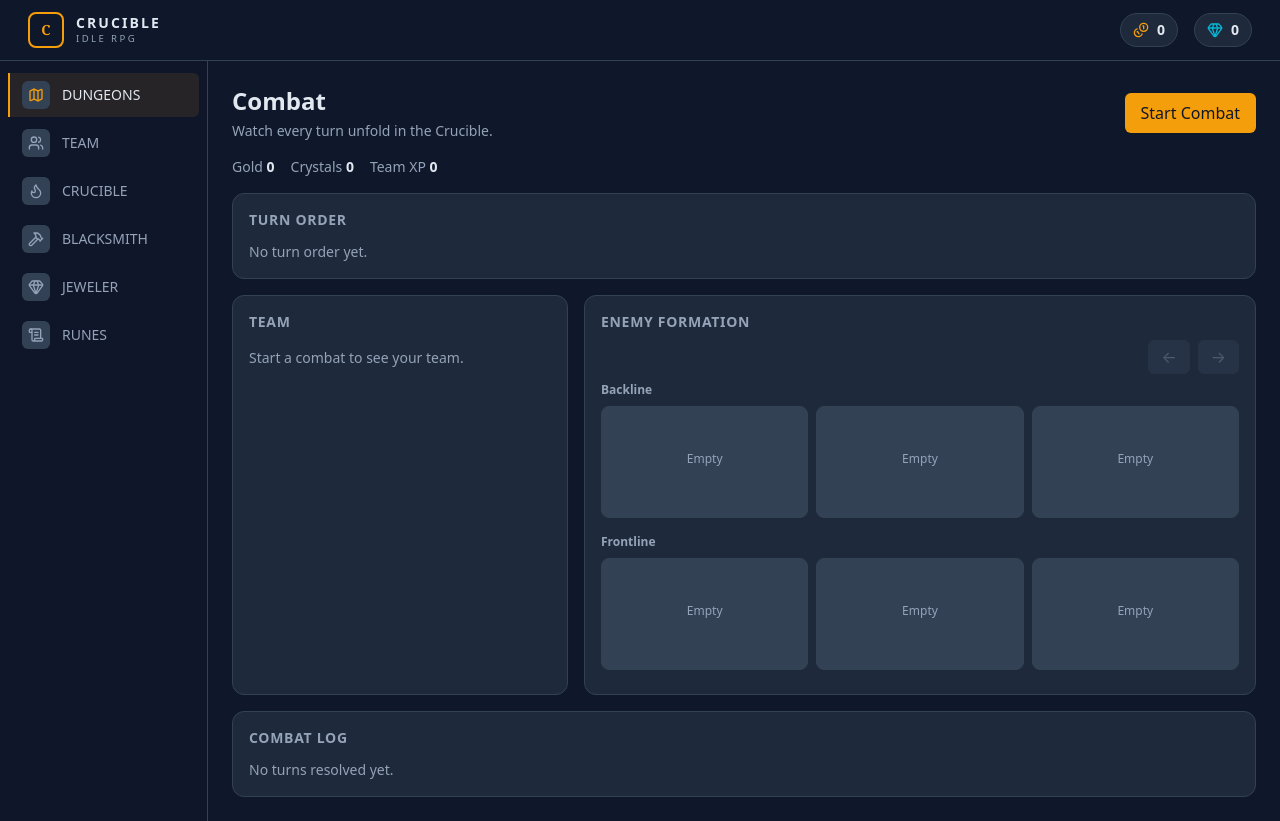
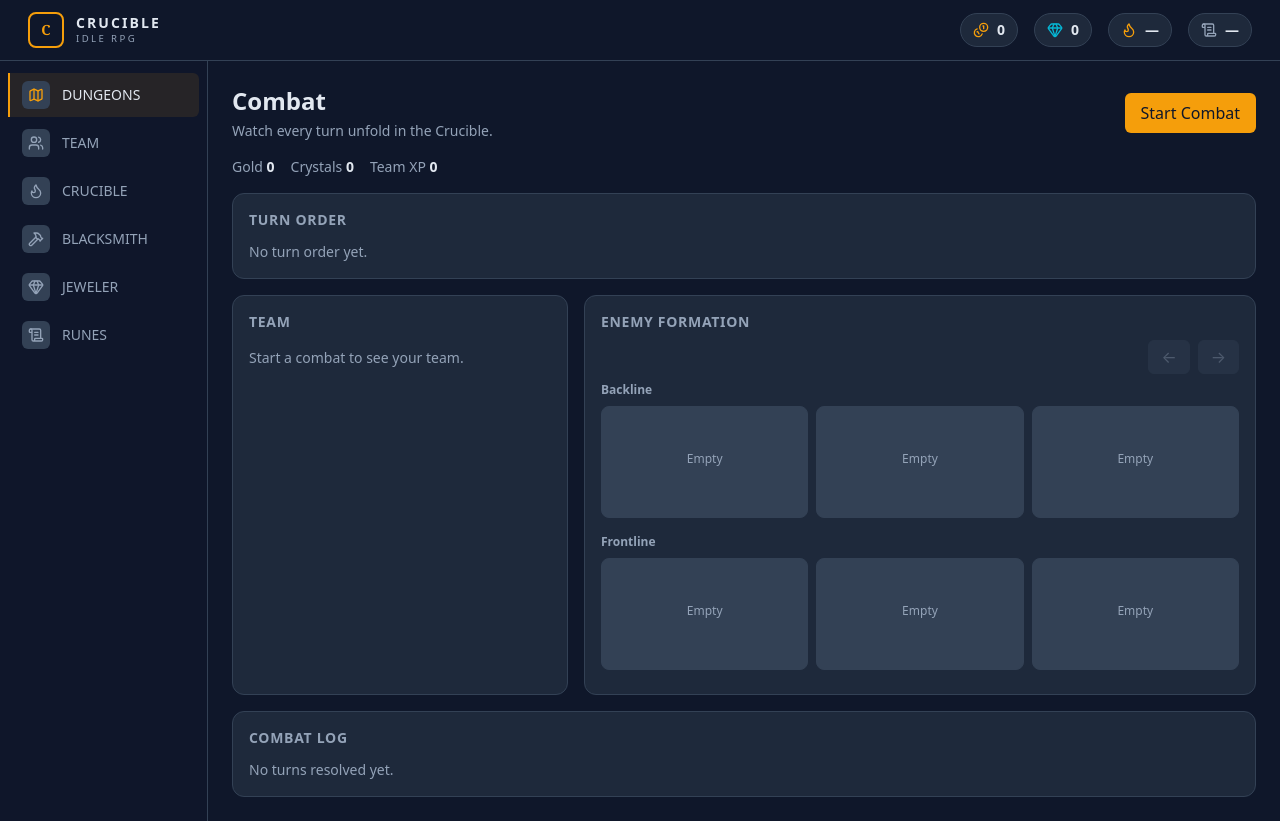
Before and after one commit to Cedust/CrucibleIdleRpg, a React (Vite) app: page / in a window 1280 px wide. Built offline with nearby package versions, Linux system fonts and the light colour scheme.

Commit message:
feat: add cinder and runedust header slots

```diff
--- a/src/features/shell/AppShell.tsx
+++ b/src/features/shell/AppShell.tsx
@@ -15,6 +15,14 @@ const VIEW_META: Record<View, { label: string; icon: ComponentType<{ className?:
   jeweler: { label: 'JEWELER', icon: Gem },
   runes: { label: 'RUNES', icon: ScrollText },
 };
+
+const RESOURCE_TONE_CLASS = {
+  accent: 'text-accent',
+  info: 'text-info',
+  muted: 'text-text-muted',
+} as const;
+
+type ResourceTone = keyof typeof RESOURCE_TONE_CLASS;
 
 /** App-Shell mit State-basiertem View-Switch (kein Router, siehe AGENTS.md §6). */
 export function AppShell() {
@@ -38,7 +46,7 @@ export function AppShell() {
 
   return (
     <div className="flex min-h-screen flex-col bg-background text-text">
-      <header className="flex items-center justify-between gap-4 border-b border-border bg-background px-4 py-3 sm:px-7">
+      <header className="flex flex-wrap items-center justify-between gap-4 border-b border-border bg-background px-4 py-3 sm:px-7">
         <div className="flex items-center gap-3">
           <div
             aria-hidden="true"
@@ -62,9 +70,14 @@ export function AppShell() {
           </div>
         </div>
 
-        <dl aria-label="Resources" className="flex items-center gap-2 sm:gap-4">
+        <dl
+          aria-label="Resources"
+          className="flex flex-wrap items-center justify-end gap-2 sm:gap-4"
+        >
           <ResourceChip icon={Coins} label="Gold" value={currencies?.gold} />
           <ResourceChip icon={Gem} label="Crystals" value={currencies?.crystals} tone="info" />
+          <ResourceChip icon={Flame} label="Cinder" value={undefined} />
+          <ResourceChip icon={ScrollText} label="Runedust" value={undefined} tone="muted" />
         </dl>
       </header>
 
@@ -123,17 +136,14 @@ function ResourceChip({
   icon: ComponentType<{ className?: string }>;
   label: string;
   value: number | undefined;
-  tone?: 'accent' | 'info';
+  tone?: ResourceTone;
 }) {
   const displayValue = value === undefined ? '—' : formatNumber(value);
 
   return (
     <div className="flex items-center gap-2 rounded-full border border-border bg-surface px-3 py-1.5 text-sm">
       <dt className="sr-only">{label}</dt>
-      <Icon
-        aria-hidden="true"
-        className={`size-4 ${tone === 'accent' ? 'text-accent' : 'text-info'}`}
-      />
+      <Icon aria-hidden="true" className={`size-4 ${RESOURCE_TONE_CLASS[tone]}`} />
       <dd aria-label={`${label} amount`} className="font-semibold text-text">
         {displayValue}
       </dd>
```
Also changed, not shown: 1 other file (tests, documents, lock files or other folders).
